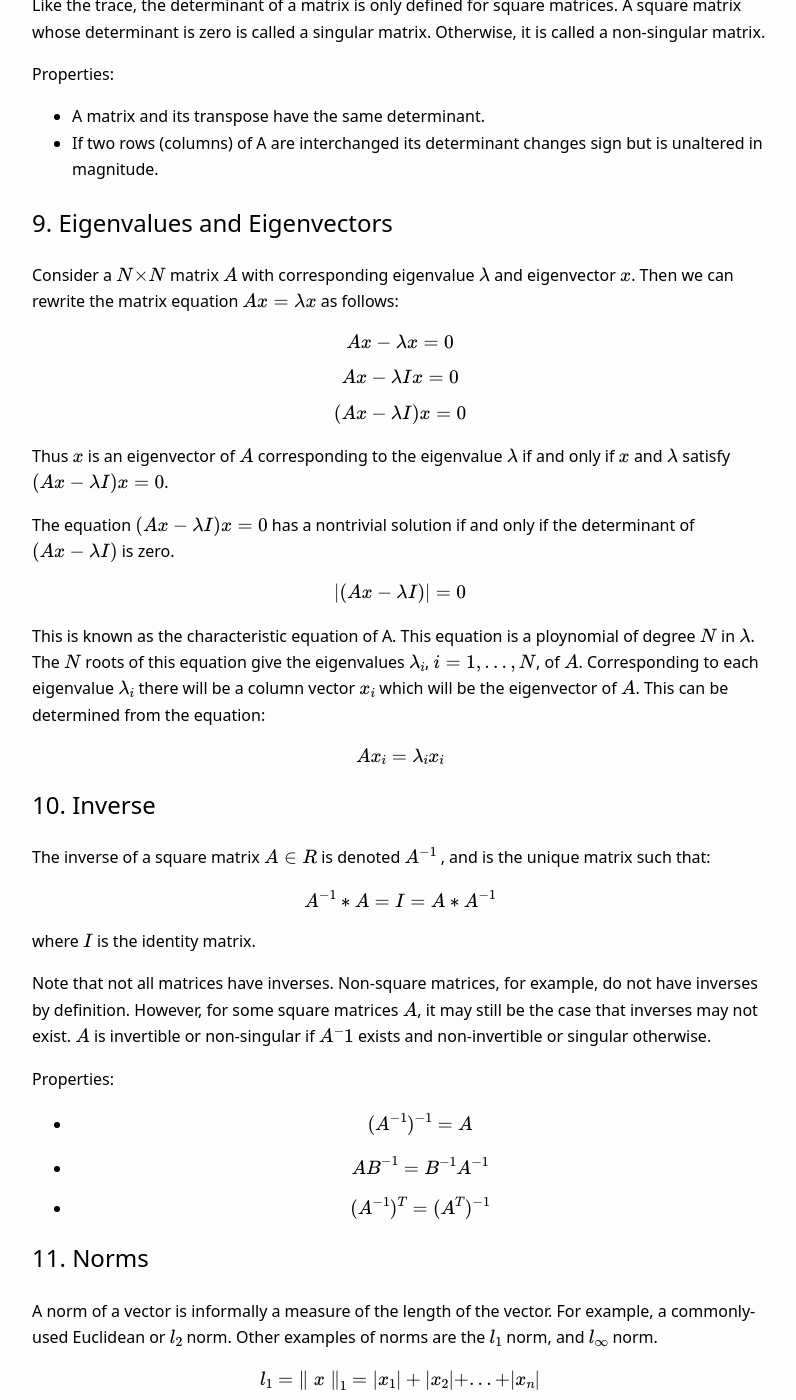
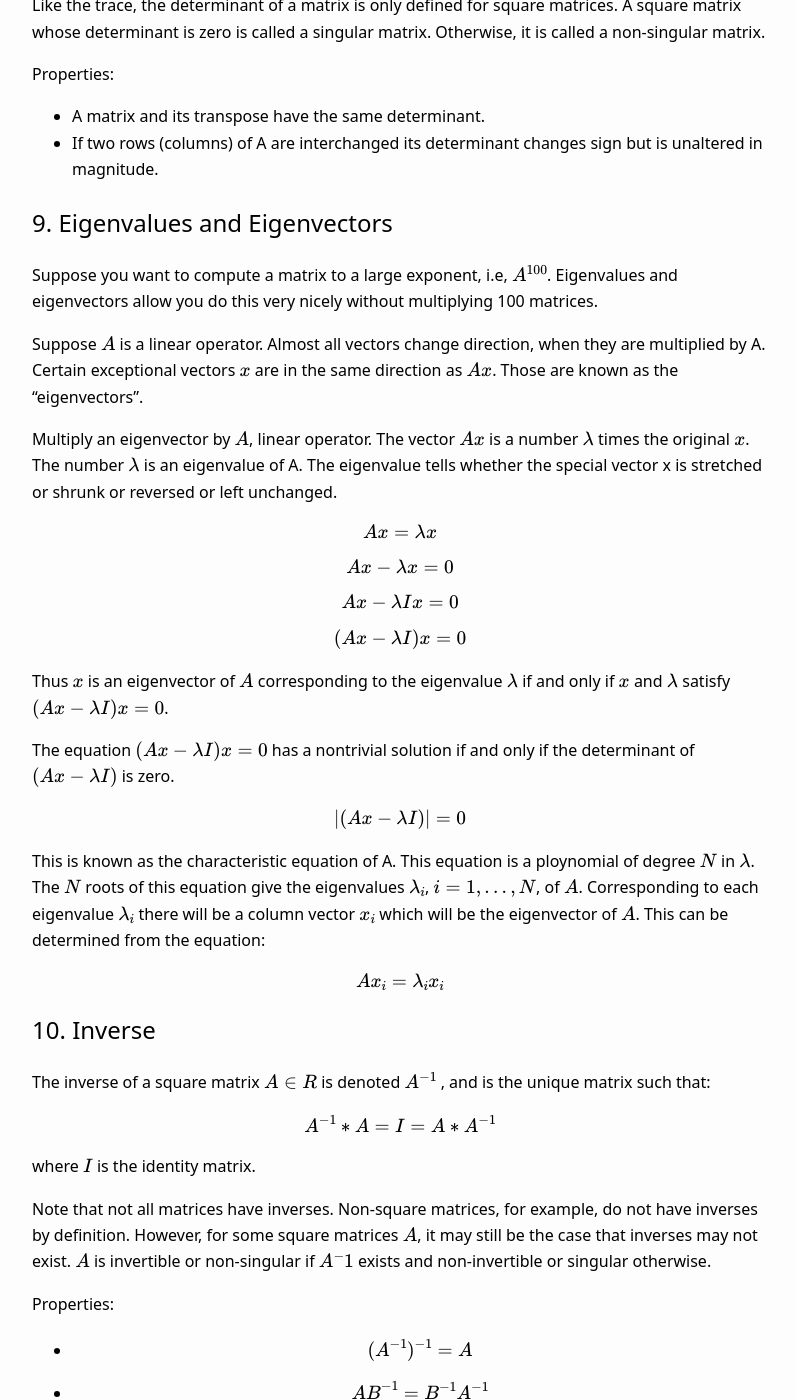
Before and after one commit to gurpreet-ai/gurpreet-ai.github.io, a Jekyll site: the page built from _posts/2018-12-31-Linear-Algebra-Review-for-AI-ML-DL.md, in a window 1280 px wide and 1400 px high, scrolled down 3478 px. Shown: the whole window, without its empty margins (240-1036 px from the left). Built offline with Jekyll 4.4.1, drawn with Linux system fonts in a browser that asks for light colours; formulas are drawn with MathJax 3.

Commit message:
Linear algebra post update

```diff
--- a/_posts/2018-12-31-Linear-Algebra-Review-for-AI-ML-DL.md
+++ b/_posts/2018-12-31-Linear-Algebra-Review-for-AI-ML-DL.md
@@ -218,7 +218,13 @@ Like the trace, the determinant of a matrix is only defined for square matrices.
 
 ## 9. Eigenvalues and Eigenvectors
 
-Consider a $$N × N$$ matrix $$A$$ with corresponding eigenvalue $$\lambda$$ and eigenvector $$x$$. Then we can rewrite the matrix equation $$Ax = \lambda x$$ as follows:
+Suppose you want to compute a matrix to a large exponent, i.e, $$A^{100}$$. Eigenvalues and eigenvectors allow you do this very nicely without multiplying 100 matrices.
+
+Suppose $$A$$ is a linear operator. Almost all vectors change direction, when they are multiplied by A. Certain exceptional vectors $$x$$ are in the same direction as $$Ax$$. Those are known as the "eigenvectors".
+
+Multiply an eigenvector by $$A$$, linear operator. The vector $$Ax$$ is a number $$\lambda$$ times the original $$x$$. The number $$\lambda$$ is an eigenvalue of A. The eigenvalue tells whether the special vector x is stretched or shrunk or reversed or left unchanged.
+
+$$Ax = \lambda x$$
 
 $$Ax - \lambda x = 0$$
 
@@ -230,15 +236,11 @@ Thus $$x$$ is an eigenvector of $$A$$ corresponding to the eigenvalue $$\lambda$
 
 The equation $$(Ax - \lambda I)x = 0$$ has a nontrivial solution if and only if the determinant of $$(Ax - \lambda I)$$ is zero.
 
-$$
-| (Ax - \lambda I) | = 0
-$$
+$$|(Ax - \lambda I)| = 0$$
 
 This is known as the characteristic equation of A. This equation is a ploynomial of degree $$N$$ in $$\lambda$$. The $$N$$ roots of this equation give the eigenvalues $${\lambda}_i$$, $$i = 1, ..., N$$, of $$A$$. Corresponding to each eigenvalue $${\lambda}_i$$ there will be a column vector $$x_i$$ which will be the eigenvector of $$A$$. This can be determined from the equation:
 
-$$
-A x_i = {\lambda}_i x_i
-$$
+$$A x_i = {\lambda}_i x_i$$
 
 ## 10. Inverse
 The inverse of a square matrix $$A \in R$$ is denoted $$A^{−1}$$ , and is the unique matrix such that:
```
